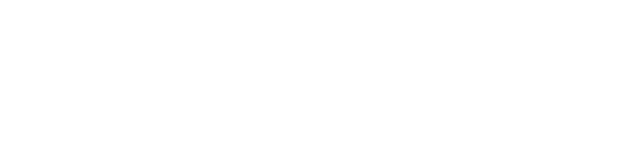
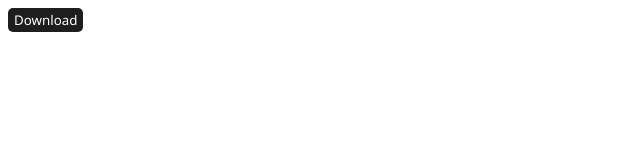
Before and after one commit to Hellopeople04/Monaco, a plain HTML site: page index.html in a window 1280 px wide. Shown: the whole page, without its empty margins (0-640 px from the left). Drawn offline with Linux system fonts and the light colour scheme.

Commit message:
Update index.html

```diff
--- a/index.html
+++ b/index.html
@@ -2,5 +2,27 @@
 <html lang="en">
 	<head>
 		<title>XenPlex</title>
+		<style type="text/css">
+			button{
+			  background-color: #1e1e1e;
+			  border-radius: 5px;
+			  color: white;
+			  font-family: 'Segoe UI', Tahoma, Geneva, Verdana, sans-serif;
+			  border-width: 0px;
+			  height: 24px;
+			  width: 75px;
+			}
+			button:hover{
+			  background-color: #0046C1;
+			}
+		</style>
 	</head>
+	<body>
+		<div id="container" align="center">
+
+		</div>
+		<div>
+			<a href="test.txt" download><button id="btn" type="button">Download</button></a>
+		</div>
+	</body>
 </html>
```
